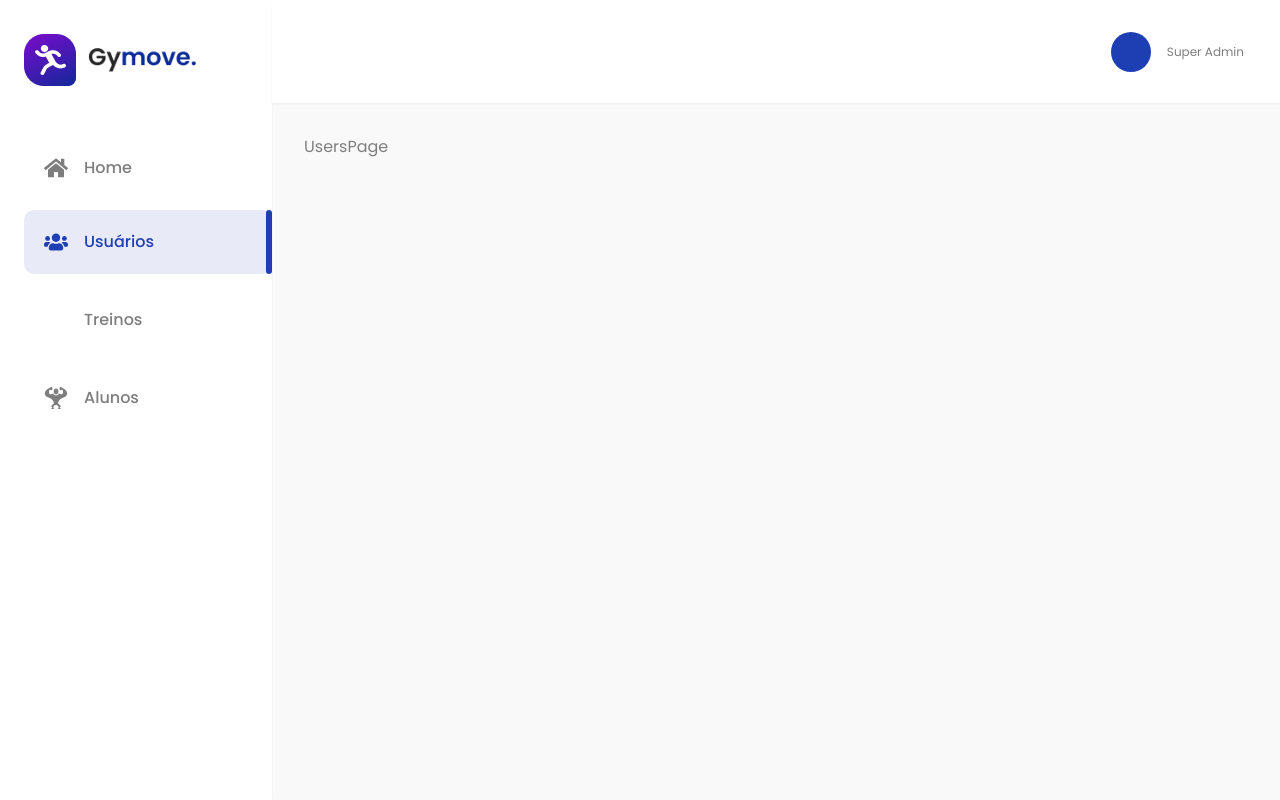
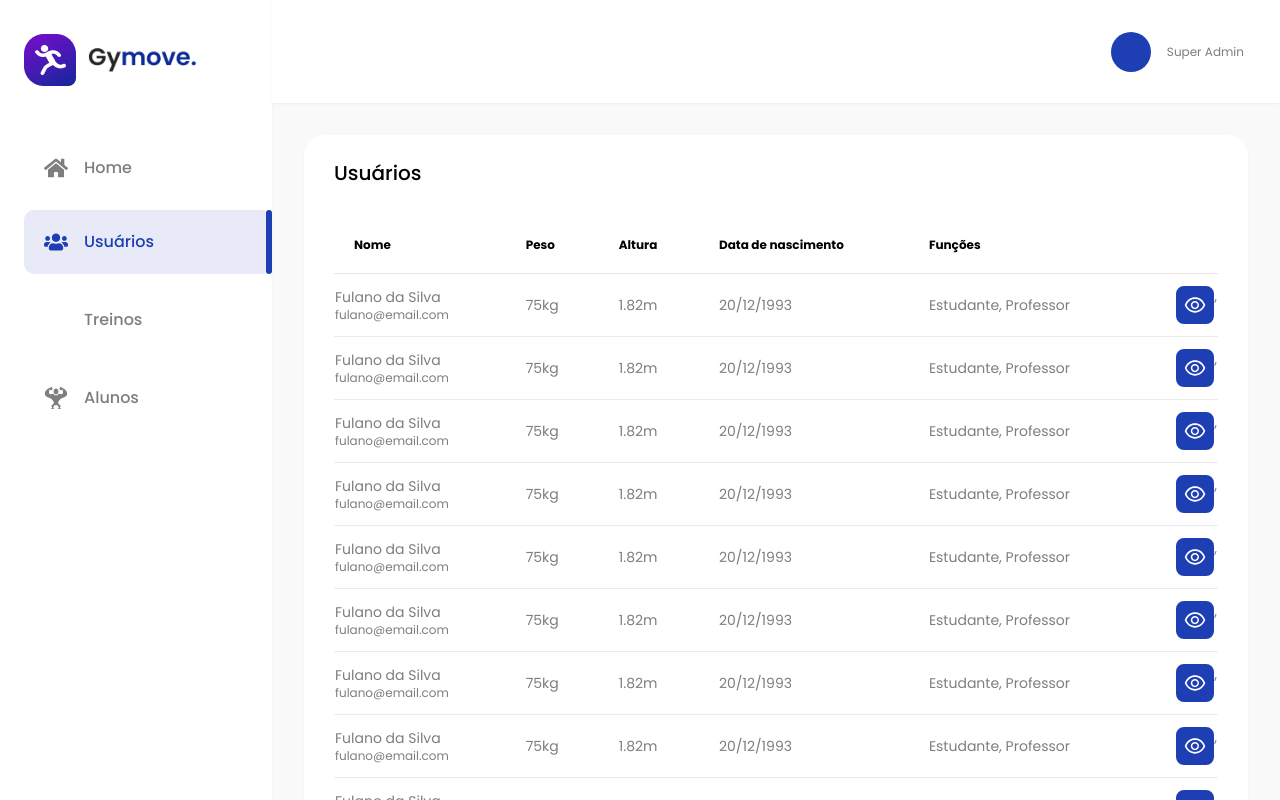
Before and after one commit to Hewerton80/gym-power-front, a Next.js app: page /app/admin/users in a window 1280 px wide. Built offline with nearby package versions, Linux system fonts and the light colour scheme; some icons are missing.

Commit message:
add login integration

```diff
--- a/src/app/app/admin/users/page.tsx
+++ b/src/app/app/admin/users/page.tsx
@@ -1,3 +1,68 @@
+import { IconButton } from "@/components/ui/buttons/IconButton";
+import { Card } from "@/components/ui/cards/Card";
+import {
+  DataTable,
+  IColmunDataTable,
+  IRowDataTable,
+} from "@/components/ui/dataDisplay/DataTable";
+import { UserRole } from "@/types/User";
+import { getRange } from "@/utils/getRange";
+import Link from "next/link";
+import { useMemo } from "react";
+import { AiOutlineEye } from "react-icons/ai";
+
 export default function UsersPage() {
-  return <h1>UsersPage</h1>;
+  const cols = useMemo<IColmunDataTable[]>(
+    () => [
+      { content: "Nome", field: "name" },
+      { content: "Peso", field: "weightInKg" },
+      { content: "Altura", field: "heightInMt" },
+      { content: "Data de nascimento", field: "dateOfBirth" },
+      { content: "Funções", field: "roles" },
+      { content: "", field: "actions" },
+    ],
+    []
+  );
+
+  const rows = useMemo<IRowDataTable[]>(
+    () =>
+      getRange(10).map((i) => ({
+        value: String(i),
+        contents: [
+          <div key={`${i}-name`} className="flex flex-col">
+            <span> Fulano da Silva</span>
+            <span className="text-xs text-body-text"> fulano@email.com</span>
+          </div>,
+          "75kg",
+          "1.82m",
+          "20/12/1993",
+          [UserRole.STUDENT, UserRole.TEACHER].join(", "),
+          <div className="flex" key={`${i}-action`}>
+            <IconButton
+              className="ml-auto"
+              key="0 - 1"
+              asChild
+              icon={
+                <Link href="#">
+                  <AiOutlineEye />
+                </Link>
+              }
+            />
+            ,
+          </div>,
+        ],
+      })),
+    []
+  );
+
+  return (
+    <Card>
+      <Card.Header>
+        <Card.Title>Usuários</Card.Title>
+      </Card.Header>
+      <Card.Body>
+        <DataTable rows={rows} columns={cols} />
+      </Card.Body>
+    </Card>
+  );
 }
--- a/src/app/auth/login/page.tsx
+++ b/src/app/auth/login/page.tsx
@@ -28,19 +28,25 @@ export default function LoginPage() {
 
   useEffect(() => {
     if (!loginError) return;
+    const statusCode = loginError?.response?.status;
+    const message = loginError?.response?.data?.messages;
     console.log({
-      status: loginError?.response?.status,
-      message: loginError?.response?.data?.message,
+      status: statusCode,
+      message: message,
     });
-    if (loginError?.response?.status === 401) {
+    console.log(Object.getOwnPropertyDescriptors(loginError));
+    if (statusCode === 401 && message === "invalid email or password") {
       setError("email", { message: " " });
       setError("password", { message: "Email ou senha incorretos" });
+    } else {
+      setError("email", { message: " " });
+      setError("password", { message: message || "Falha ao fazer login" });
     }
     // else if (loginError) {
     //   setError("email", { message: " " });
     //   setError("password", { message: loginError?.message });
     // }
-    // console.log({ loginError: loginError?.response?.status });
+    // console.log({ loginError: statusCode });
   }, [loginError, setError]);
 
   const handleLogin = useCallback(
@@ -100,11 +106,11 @@ export default function LoginPage() {
       </div>
       <div className="flex items-center justify-center w-full px-8">
         <form
-          onSubmit={(e) => {
-            e.preventDefault();
-            login({ email: "", password: "" });
-          }}
-          // onSubmit={handleSubmit(handleLogin)}
+          // onSubmit={(e) => {
+          //   e.preventDefault();
+          //   login({ email: "", password: "" });
+          // }}
+          onSubmit={handleSubmit(handleLogin)}
           className={twMerge("flex flex-col max-w-md 2xl:max-w-lg w-full")}
         >
           <h2 className="text-black text-2xl text-center mb-6">
--- a/src/components/ui/dataDisplay/Table/Table.tsx
+++ b/src/components/ui/dataDisplay/Table/Table.tsx
@@ -79,7 +79,13 @@ function Tbody({ children, className, ...restProps }: TbodyProps) {
 
 function Td({ children, className, ...restProps }: TdProps) {
   return (
-    <td className={twMerge("py-3 px-5", className)} {...restProps}>
+    <td
+      className={twMerge(
+        "[&:not(:first-child)]:pl-5 [&:not(:last-child)]:pr-5 py-3",
+        className
+      )}
+      {...restProps}
+    >
       {children}
     </td>
   );
--- a/src/contexts/authContext.tsx
+++ b/src/contexts/authContext.tsx
@@ -1,5 +1,5 @@
 "use client";
-import { IUser, UserRole } from "@/types/User";
+import { IUser, UserRole, UserRolesNamesType } from "@/types/User";
 import { useRouter, useSelectedLayoutSegment } from "next/navigation";
 import {
   createContext,
@@ -9,16 +9,16 @@ import {
   useMemo,
   useState,
 } from "react";
-import { useMutation } from "@tanstack/react-query";
+import { useMutation, useQuery } from "@tanstack/react-query";
 import { apiBase } from "@/lib/apiBase";
 import Cookies from "js-cookie";
 import { CONSTANTS } from "@/utils/constants";
 import { removeAllCookies } from "@/lib/removeAllCookies";
 // import { BASE_PATHS } from "@/utils/navItems";
-
+import { AxiosRequestConfig } from "axios";
 interface IResponseLogin {
   token: string;
-  rules: UserRole[];
+  roles: UserRolesNamesType[];
 }
 interface IAuthContextProviderProps {
   children: ReactNode;
@@ -43,6 +43,8 @@ export function AuthContextProvider({ children }: IAuthContextProviderProps) {
   const router = useRouter();
   const selectedLayoutSegment = useSelectedLayoutSegment();
   const [loggedUser, setLoggedUser] = useState<IUser | null>(null);
+  const [isFetchingUser, setIsFetchingUser] = useState(false);
+  const [userError, setUserError] = useState<any>(null);
 
   const handleSetUser = useCallback((user: IUser | null) => {
     setLoggedUser(user);
@@ -53,46 +55,70 @@ export function AuthContextProvider({ children }: IAuthContextProviderProps) {
     }
   }, []);
 
-  const onFetchUserSuccess = useCallback(
-    ({ token }: IResponseLogin) => {
-      console.log({ token });
-      // Cookies.set(CONSTANTS.COOKIES_KEYS.TOKEN, access_token);
-      // handleSetUser(user);
-      // router.push("/app/hoWme");
+  // const onFetchStudantSuccess = useCallback(
+  //   ({ token }: IResponseLogin) => {
+  //     console.log({ token });
+  //     // Cookies.set(CONSTANTS.COOKIES_KEYS.TOKEN, access_token);
+  //     // handleSetUser(user);
+  //     // router.push("/app/hoWme");
+  //   },
+  //   [router]
+  // );
+
+  // const {
+  //   isPending: isPendingStudant,
+  //   error: fetchStudantError,
+  //   refetch: fetchStudant,
+  // } = useQuery({
+  //   queryFn: () => apiBase.get<IUser>("/me/studants").then((res) => res.data),
+  //   // onSuccess: onFetchStudantSuccess,
+  //   queryKey: [""],
+  // });
+
+  const geStudant = useCallback(
+    async (requestConfig: AxiosRequestConfig) => {
+      try {
+        const { data } = await apiBase.get<IUser>(
+          "/me/students",
+          requestConfig
+        );
+        handleSetUser(data);
+        router.push("/app/student/home");
+      } catch (error) {
+        setUserError(error);
+      }
     },
-    [router, handleSetUser]
+    [handleSetUser, router]
   );
-  const {
-    isPending: isPendingStudant,
-    error: fetchUserError,
-    mutate: fetchUser,
-  } = useMutation({
-    mutationFn: (loginCrentials: ILoginCrentials) =>
-      apiBase
-        .post<IResponseLogin>("/me/studants", loginCrentials)
-        .then((res) => res.data),
-    onSuccess: onFetchUserSuccess,
-  });
 
   const onLoginSuccess = useCallback(
-    ({ token }: IResponseLogin) => {
-      console.log({ token });
-      // Cookies.set(CONSTANTS.COOKIES_KEYS.TOKEN, access_token);
-      // handleSetUser(user);
-      // router.push("/app/home");
+    ({ roles, token }: IResponseLogin) => {
+      setIsFetchingUser(true);
+      console.log({ roles, token });
+      Cookies.set(CONSTANTS.COOKIES_KEYS.TOKEN, token);
+      setUserError(null);
+      // const requestConfig = { headers: { Authorization: `Bearer ${token}` } };
+      const requestConfig = {
+        headers: { Authorization: `Bearer ${token}` },
+      };
+
+      if (roles.includes("STUDENT")) {
+        geStudant(requestConfig);
+      }
+      setIsFetchingUser(false);
     },
-    [router, handleSetUser]
+    [geStudant]
   );
 
-  const login = useCallback(() => {
-    handleSetUser({ name: "Hewerton Adão" });
-    router.push(`/app/student/home`);
-  }, [handleSetUser, router]);
+  // const login = useCallback(() => {
+  //   handleSetUser({ name: "Hewerton Adão" });
+  //   router.push(`/app/student/home`);
+  // }, [handleSetUser, router]);
 
   const {
     isPending: isPendingLogin,
     error: loginError,
-    // mutate: login,
+    mutate: login,
   } = useMutation({
     mutationFn: (loginCrentials: ILoginCrentials) =>
       apiBase
@@ -124,7 +150,10 @@ export function AuthContextProvider({ children }: IAuthContextProviderProps) {
   //       logout();
   //     }
   //   }, [selectedLayoutSegment, logout]);
-  const isLoging = useMemo(() => isPendingLogin, [isPendingLogin]);
+  const isLoging = useMemo(
+    () => isPendingLogin || isFetchingUser,
+    [isPendingLogin, isFetchingUser]
+  );
 
   return (
     <AuthContext.Provider
@@ -134,7 +163,7 @@ export function AuthContextProvider({ children }: IAuthContextProviderProps) {
         // handleSetUser,
         loggedUser,
         isLoging,
-        loginError,
+        loginError: loginError || userError,
       }}
     >
       {children}
--- a/src/types/User.ts
+++ b/src/types/User.ts
@@ -1,8 +1,10 @@
 export enum UserRole {
   ADMIN = "Administrador",
   TEACHER = "Professor",
-  STUDENT = "estudante",
+  STUDENT = "Estudante",
 }
+
+export type UserRolesNamesType = keyof typeof UserRole;
 
 export interface IUser {
   id?: string;
@@ -15,6 +17,6 @@ export interface IUser {
   heightInMt?: number;
   weightInKg?: number;
   createdAt?: string;
-  roles?: UserRole[];
+  userRoles?: { role: UserRole }[];
   trainingPlans?: any[];
 }
--- a/src/utils/navItems.tsx
+++ b/src/utils/navItems.tsx
@@ -1,6 +1,8 @@
+import { UserRole } from "@/types/User";
 import { FaHome, FaUsers } from "react-icons/fa";
 import { FaDumbbell } from "react-icons/fa6";
 import { GiMuscleUp } from "react-icons/gi";
+import { boolean } from "zod";
 
 export enum BASE_PATHS {
   BASE_AUTH_PATH = "auth",
@@ -9,11 +11,16 @@ export enum BASE_PATHS {
   BASE_TEACHER_PATH = "teacher",
 }
 
+type AvaliablesRoles = {
+  [key in keyof typeof UserRole]?: Boolean;
+};
+
 interface INavItem {
   title: string;
   path: string;
   icon: JSX.Element;
   layoutSegment: BASE_PATHS;
+  avaliablesRoles?: AvaliablesRoles;
 }
 
 export const navItems: INavItem[] = [
@@ -22,23 +29,27 @@ export const navItems: INavItem[] = [
     path: "/app/student/home",
     layoutSegment: BASE_PATHS.BASE_STUDENT_PATH,
     icon: <FaHome />,
+    avaliablesRoles: { STUDENT: true },
   },
   {
     title: "Usuários",
     path: "/app/admin/users",
     layoutSegment: BASE_PATHS.BASE_ADMIN_PATH,
     icon: <FaUsers />,
+    avaliablesRoles: { ADMIN: true },
   },
   {
     title: "Treinos",
     path: "/app/teacher/workouts",
     layoutSegment: BASE_PATHS.BASE_TEACHER_PATH,
     icon: <FaDumbbell />,
+    avaliablesRoles: { TEACHER: true },
   },
   {
     title: "Alunos",
     path: "/app/teacher/students",
     layoutSegment: BASE_PATHS.BASE_TEACHER_PATH,
     icon: <GiMuscleUp />,
+    avaliablesRoles: { TEACHER: true },
   },
 ];
```
